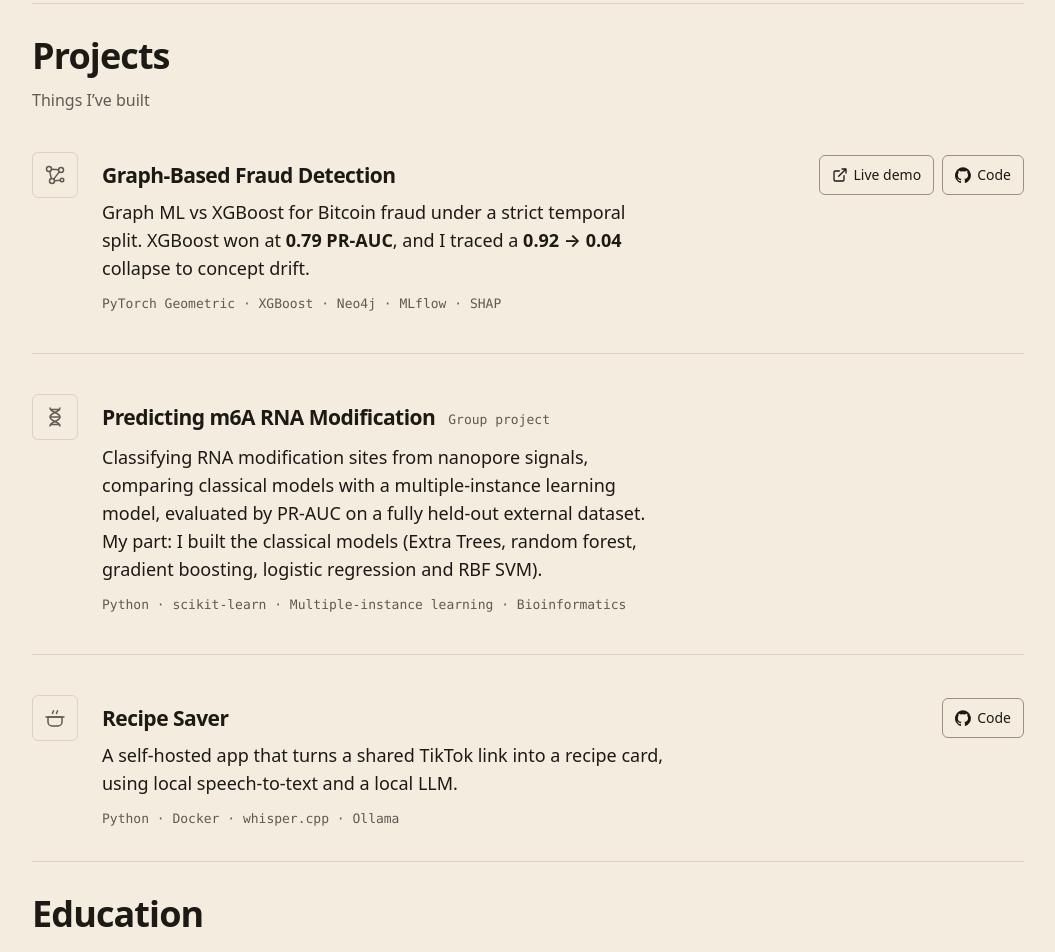
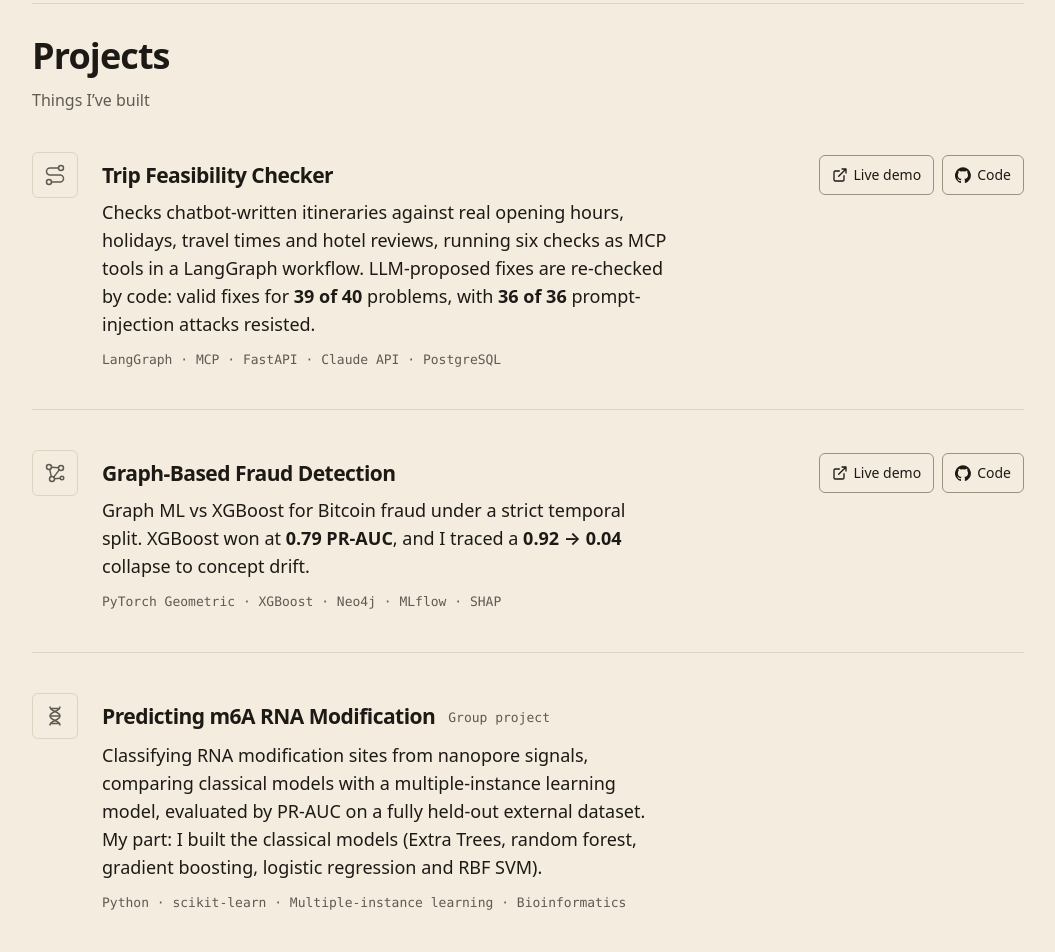
Before and after one commit to vincentgoh0902/personal-portfolio, an Astro site: page / in a window 1280 px wide. Shown: the part 1773-2725 px from the top of the page, without its empty margins (112-1167 px from the left). Built offline with nearby package versions, Linux system fonts and the light colour scheme; Astro itself is replaced by a stand-in of ours.

Commit message:
Add Trip Feasibility Checker project

```diff
--- a/src/components/Figures.astro
+++ b/src/components/Figures.astro
@@ -1,5 +1,5 @@
 ---
-// Renders a line of copy unchanged, but sets its figures (63% to 90%, 0.92 → 0.04, 0.79 test PR-AUC, 200k, 21)
+// Renders a line of copy unchanged, but sets its figures (63% to 90%, 39 of 40, 0.92 → 0.04, 0.79 test PR-AUC, 200k, 21)
 // in bold so the evidence is findable at a glance. Ignores digits inside names like Neo4j, m6A or Recall@10.
 interface Props {
   text: string;
@@ -8,7 +8,7 @@ const { text } = Astro.props;
 
 const num = String.raw`\d+(?:\.\d+)?(?:%|k)?`;
 const figure = new RegExp(
-  String.raw`(?<![\w@])${num}(?:\s+(?:to|→)\s+${num})?(?:\s+(?:test\s+)?(?:PR-AUC|ROC AUC))?(?![\w@])`,
+  String.raw`(?<![\w@])${num}(?:\s+(?:to|→|of)\s+${num})?(?:\s+(?:test\s+)?(?:PR-AUC|ROC AUC))?(?![\w@])`,
   'g',
 );
 
--- a/src/components/Icon.astro
+++ b/src/components/Icon.astro
@@ -1,7 +1,7 @@
 ---
 // Small inline icon set (no icon library, no extra requests).
 interface Props {
-  name: 'github' | 'linkedin' | 'mail' | 'external' | 'file' | 'sun' | 'moon' | 'cap' | 'pin' | 'network' | 'dna' | 'pot';
+  name: 'github' | 'linkedin' | 'mail' | 'external' | 'file' | 'sun' | 'moon' | 'cap' | 'pin' | 'network' | 'dna' | 'pot' | 'route';
   class?: string;
 }
 const { name, class: cls = 'size-4' } = Astro.props;
@@ -43,3 +43,6 @@ const { name, class: cls = 'size-4' } = Astro.props;
 {name === 'pot' && (
   <svg class={cls} viewBox="0 0 24 24" fill="none" stroke="currentColor" stroke-width="1.5" stroke-linecap="round" stroke-linejoin="round" aria-hidden="true"><path d="M5 11h14v5a4 4 0 0 1-4 4H9a4 4 0 0 1-4-4v-5Z"/><path d="M3 11h18M9.5 7.5c0-1.2 1-1.6 1-2.8M13.5 7.5c0-1.2 1-1.6 1-2.8"/></svg>
 )}
+{name === 'route' && (
+  <svg class={cls} viewBox="0 0 24 24" fill="none" stroke="currentColor" stroke-width="1.5" stroke-linecap="round" stroke-linejoin="round" aria-hidden="true"><circle cx="6" cy="19" r="2.5"/><circle cx="18" cy="5" r="2.5"/><path d="M8.5 19h8.5a3.5 3.5 0 0 0 0-7H7a3.5 3.5 0 0 1 0-7h8.5"/></svg>
+)}
--- a/src/data/site.ts
+++ b/src/data/site.ts
@@ -72,13 +72,22 @@ export type Project = {
   title: string;
   description: string;
   tags: string[];
-  icon: 'network' | 'dna' | 'pot';
+  icon: 'network' | 'dna' | 'pot' | 'route';
   repo?: string;
   demo?: string;
   note?: string;
 };
 
 export const projects: Project[] = [
+  {
+    title: 'Trip Feasibility Checker',
+    description:
+      'Checks chatbot-written itineraries against real opening hours, holidays, travel times and hotel reviews, running six checks as MCP tools in a LangGraph workflow. LLM-proposed fixes are re-checked by code: valid fixes for 39 of 40 problems, with 36 of 36 prompt-injection attacks resisted.',
+    tags: ['LangGraph', 'MCP', 'FastAPI', 'Claude API', 'PostgreSQL'],
+    icon: 'route',
+    repo: 'https://github.com/vincentgoh0902/trip-feasibility',
+    demo: 'https://trip-feasibility.tail9b08fe.ts.net/',
+  },
   {
     title: 'Graph-Based Fraud Detection',
     description:
```
